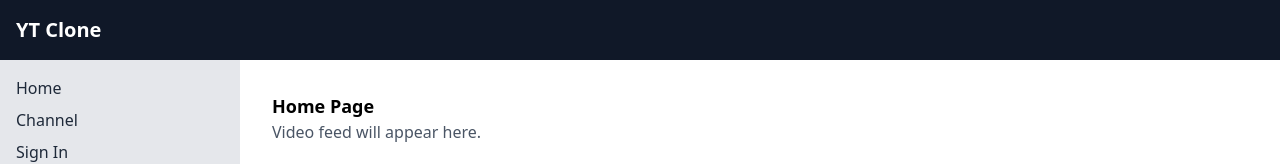
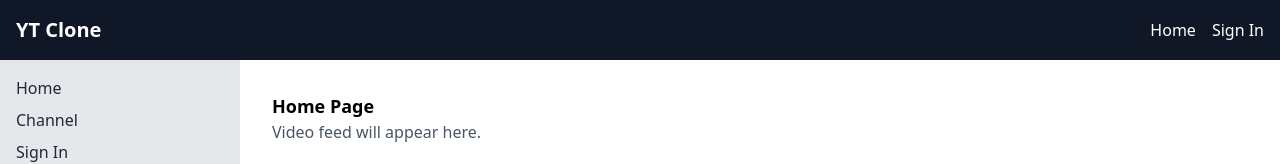
Before and after one commit to vjbravo123/Youtube-clone-FE-, a React (Vite) app: page / in a window 1280 px wide. Shown: the top 164 px of the page. Built offline with nearby package versions, Linux system fonts and the light colour scheme.

Commit message:
add Header component

```diff
--- a/src/components/Header.jsx
+++ b/src/components/Header.jsx
@@ -1,7 +1,19 @@
+import { Link } from "react-router-dom";
+
 export default function Header() {
   return (
-    <header className="bg-gray-900 text-white p-4">
-      <h1 className="text-xl font-bold">YT Clone</h1>
+    <header className="bg-gray-900 text-white p-4 flex justify-between items-center">
+      <Link to="/" className="text-xl font-bold">
+        YT Clone
+      </Link>
+      <nav className="space-x-4">
+        <Link to="/" className="hover:text-blue-400">
+          Home
+        </Link>
+        <Link to="/auth" className="hover:text-blue-400">
+          Sign In
+        </Link>
+      </nav>
     </header>
   );
 }
```
